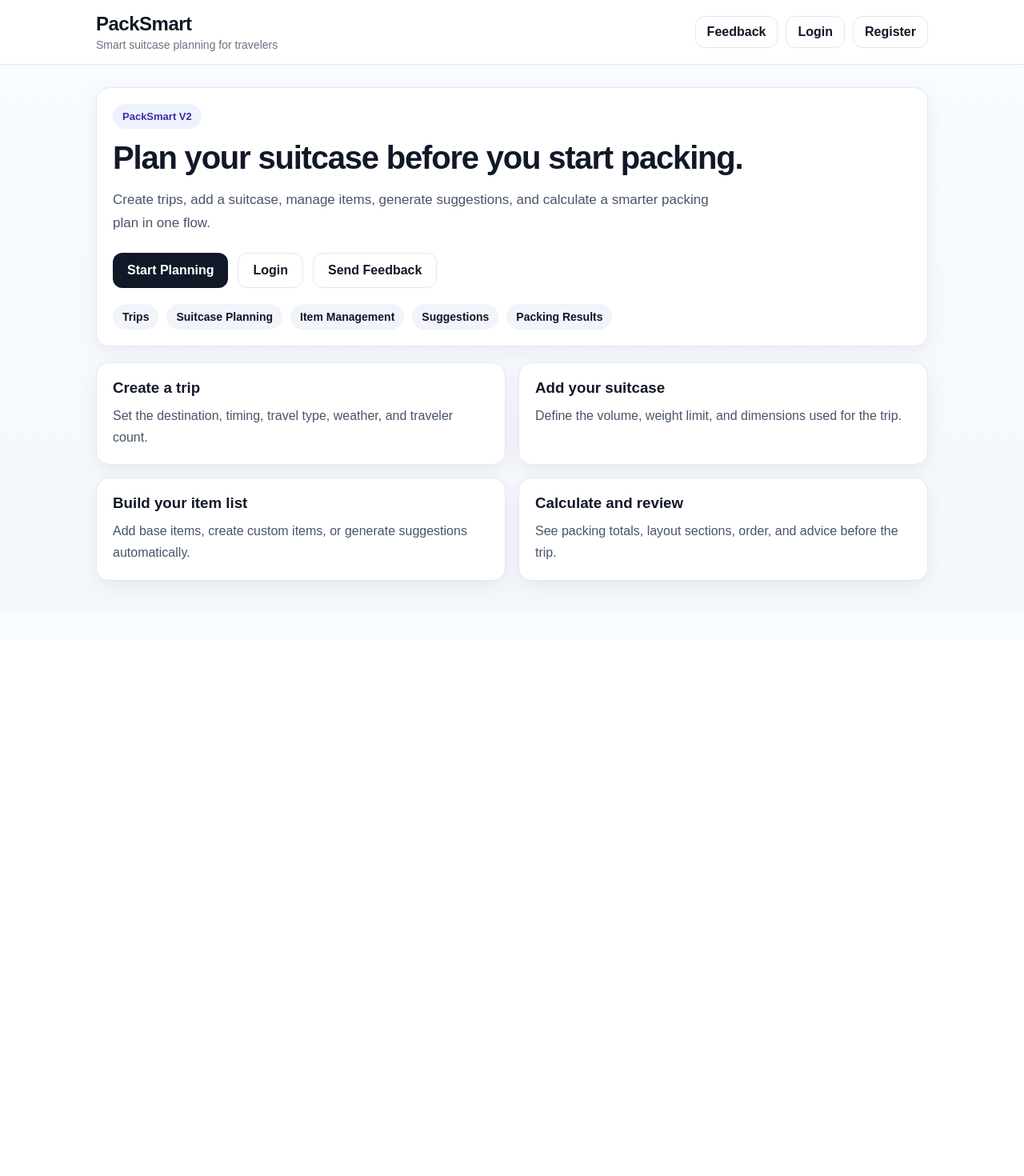
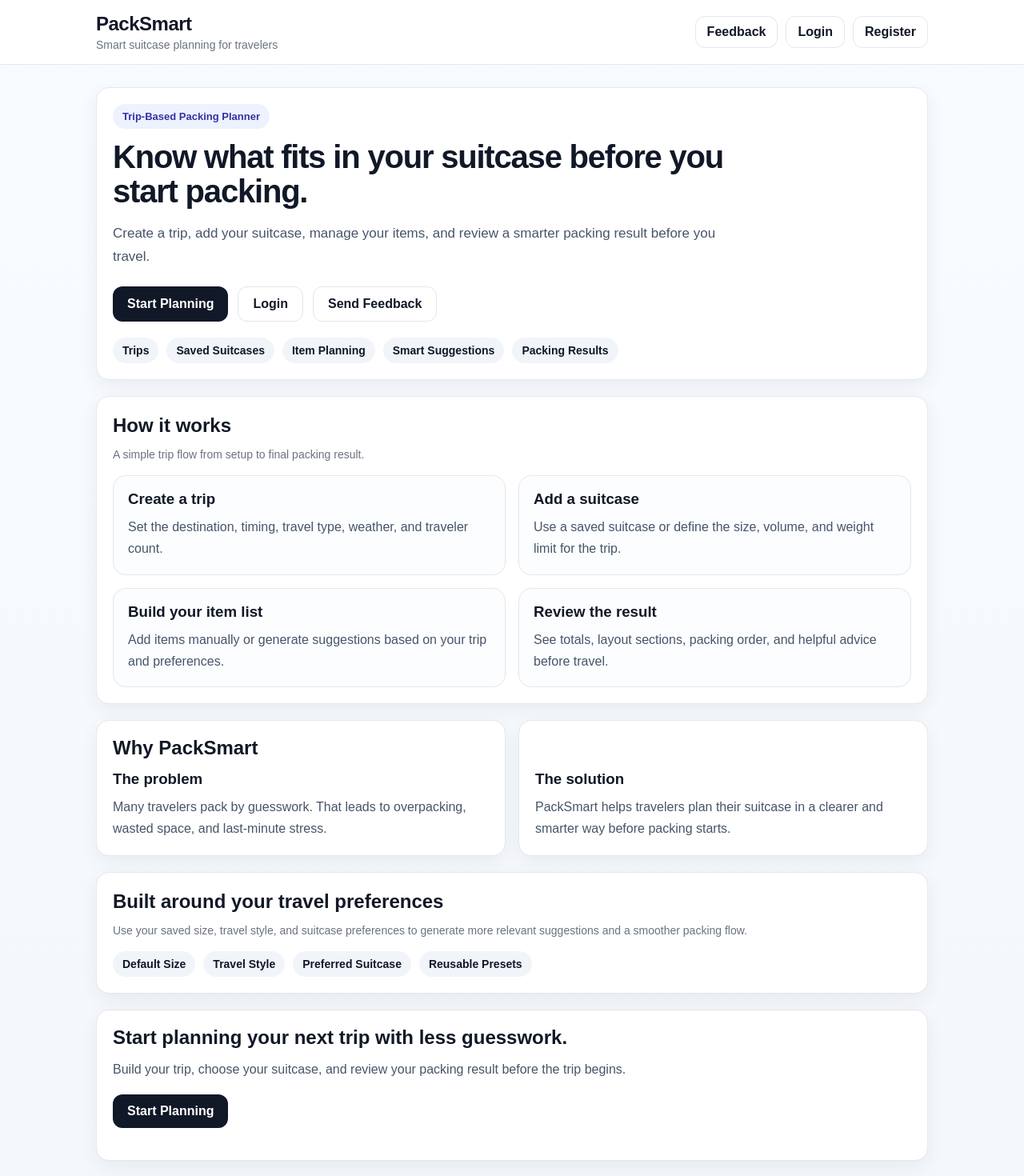
Before and after one commit to Georgesakran/packsmart, a React (Create React App) app in the folder client/: page / in a window 1280 px wide. Shown: the top 1470 px of the page at 80% size. Before the commit the page ends 800 px from the top, so only its background shows below. Built offline with nearby package versions, Linux system fonts and the light colour scheme; no server answers.

Commit message:
Apply Packsmart landing copy to HomePage

```diff
--- a/client/src/pages/HomePage.js
+++ b/client/src/pages/HomePage.js
@@ -11,15 +11,15 @@ function HomePage() {
   return (
     <div className="page-container home-page">
       <div className="home-hero card">
-        <div className="home-badge">PackSmart V2</div>
+        <div className="home-badge">Trip-Based Packing Planner</div>
 
         <h1 className="home-title">
-          Plan your suitcase before you start packing.
+          Know what fits in your suitcase before you start packing.
         </h1>
 
         <p className="home-subtitle">
-          Create trips, add a suitcase, manage items, generate suggestions, and
-          calculate a smarter packing plan in one flow.
+          Create a trip, add your suitcase, manage your items, and review a
+          smarter packing result before you travel.
         </p>
 
         <div className="home-actions">
@@ -69,15 +69,23 @@ function HomePage() {
 
         <div className="home-feature-list">
           <div className="home-feature-chip">Trips</div>
-          <div className="home-feature-chip">Suitcase Planning</div>
-          <div className="home-feature-chip">Item Management</div>
-          <div className="home-feature-chip">Suggestions</div>
+          <div className="home-feature-chip">Saved Suitcases</div>
+          <div className="home-feature-chip">Item Planning</div>
+          <div className="home-feature-chip">Smart Suggestions</div>
           <div className="home-feature-chip">Packing Results</div>
         </div>
       </div>
 
+      <div className="card home-section-card">
+        <div className="home-section-header">
+          <h2>How it works</h2>
+          <p className="info-text">
+            A simple trip flow from setup to final packing result.
+          </p>
+        </div>
+
         <div className="home-sections-grid">
-        <div className="card home-info-card">
+          <div className="home-info-card">
             <h3>Create a trip</h3>
             <p>
               Set the destination, timing, travel type, weather, and traveler
@@ -85,27 +93,92 @@ function HomePage() {
             </p>
           </div>
 
-        <div className="card home-info-card">
-          <h3>Add your suitcase</h3>
+          <div className="home-info-card">
+            <h3>Add a suitcase</h3>
             <p>
-            Define the volume, weight limit, and dimensions used for the trip.
+              Use a saved suitcase or define the size, volume, and weight limit
+              for the trip.
             </p>
           </div>
 
-        <div className="card home-info-card">
+          <div className="home-info-card">
             <h3>Build your item list</h3>
             <p>
-            Add base items, create custom items, or generate suggestions
-            automatically.
+              Add items manually or generate suggestions based on your trip and
+              preferences.
             </p>
           </div>
 
-        <div className="card home-info-card">
-          <h3>Calculate and review</h3>
+          <div className="home-info-card">
+            <h3>Review the result</h3>
             <p>
-            See packing totals, layout sections, order, and advice before the
-            trip.
+              See totals, layout sections, packing order, and helpful advice
+              before travel.
             </p>
+          </div>
+        </div>
+      </div>
+
+      <div className="home-two-column-grid">
+        <div className="card home-problem-card">
+          <h2>Why PackSmart</h2>
+          <h3>The problem</h3>
+          <p>
+            Many travelers pack by guesswork. That leads to overpacking, wasted
+            space, and last-minute stress.
+          </p>
+        </div>
+
+        <div className="card home-solution-card">
+          <h2>&nbsp;</h2>
+          <h3>The solution</h3>
+          <p>
+            PackSmart helps travelers plan their suitcase in a clearer and
+            smarter way before packing starts.
+          </p>
+        </div>
+      </div>
+
+      <div className="card home-section-card">
+        <div className="home-section-header">
+          <h2>Built around your travel preferences</h2>
+          <p className="info-text">
+            Use your saved size, travel style, and suitcase preferences to
+            generate more relevant suggestions and a smoother packing flow.
+          </p>
+        </div>
+
+        <div className="home-feature-list">
+          <div className="home-feature-chip">Default Size</div>
+          <div className="home-feature-chip">Travel Style</div>
+          <div className="home-feature-chip">Preferred Suitcase</div>
+          <div className="home-feature-chip">Reusable Presets</div>
+        </div>
+      </div>
+
+      <div className="card home-final-cta">
+        <h2>Start planning your next trip with less guesswork.</h2>
+        <p>
+          Build your trip, choose your suitcase, and review your packing result
+          before the trip begins.
+        </p>
+
+        <div className="home-actions">
+          {isAuthenticated ? (
+            <button
+              className="primary-btn"
+              onClick={() => navigate("/dashboard")}
+            >
+              Go to Dashboard
+            </button>
+          ) : (
+            <button
+              className="primary-btn"
+              onClick={() => navigate("/register")}
+            >
+              Start Planning
+            </button>
+          )}
         </div>
       </div>
     </div>
--- a/client/src/styles/HomePage.css
+++ b/client/src/styles/HomePage.css
@@ -22,8 +22,9 @@
 .home-title {
   margin: 0 0 12px 0;
   font-size: 40px;
-  line-height: 1.1;
+  line-height: 1.08;
   letter-spacing: -0.03em;
+  max-width: 820px;
 }
 
 .home-subtitle {
@@ -63,10 +64,29 @@
   font-weight: 600;
 }
 
+.home-section-card {
+  padding-top: 22px;
+}
+
+.home-section-header {
+  margin-bottom: 18px;
+}
+
+.home-section-header h2 {
+  margin: 0 0 8px 0;
+}
+
 .home-sections-grid {
   display: grid;
   grid-template-columns: repeat(2, minmax(0, 1fr));
   gap: 16px;
+}
+
+.home-info-card {
+  border: 1px solid #e5e7eb;
+  border-radius: 16px;
+  padding: 18px;
+  background: #fbfdff;
 }
 
 .home-info-card h3 {
@@ -80,6 +100,47 @@
   line-height: 1.7;
 }
 
+.home-two-column-grid {
+  display: grid;
+  grid-template-columns: repeat(2, minmax(0, 1fr));
+  gap: 16px;
+}
+
+.home-problem-card h2,
+.home-solution-card h2 {
+  margin-top: 0;
+  margin-bottom: 14px;
+}
+
+.home-problem-card h3,
+.home-solution-card h3 {
+  margin-top: 0;
+  margin-bottom: 10px;
+}
+
+.home-problem-card p,
+.home-solution-card p {
+  margin: 0;
+  color: #475569;
+  line-height: 1.7;
+}
+
+.home-final-cta {
+  text-align: left;
+}
+
+.home-final-cta h2 {
+  margin-top: 0;
+  margin-bottom: 12px;
+}
+
+.home-final-cta p {
+  margin: 0 0 18px 0;
+  color: #475569;
+  line-height: 1.7;
+  max-width: 760px;
+}
+
 @media (max-width: 768px) {
   .home-title {
     font-size: 30px;
@@ -89,7 +150,8 @@
     flex-direction: column;
   }
 
-  .home-sections-grid {
+  .home-sections-grid,
+  .home-two-column-grid {
     grid-template-columns: 1fr;
   }
 }
```
Lines whose indentation alone changed are shown as unchanged.
